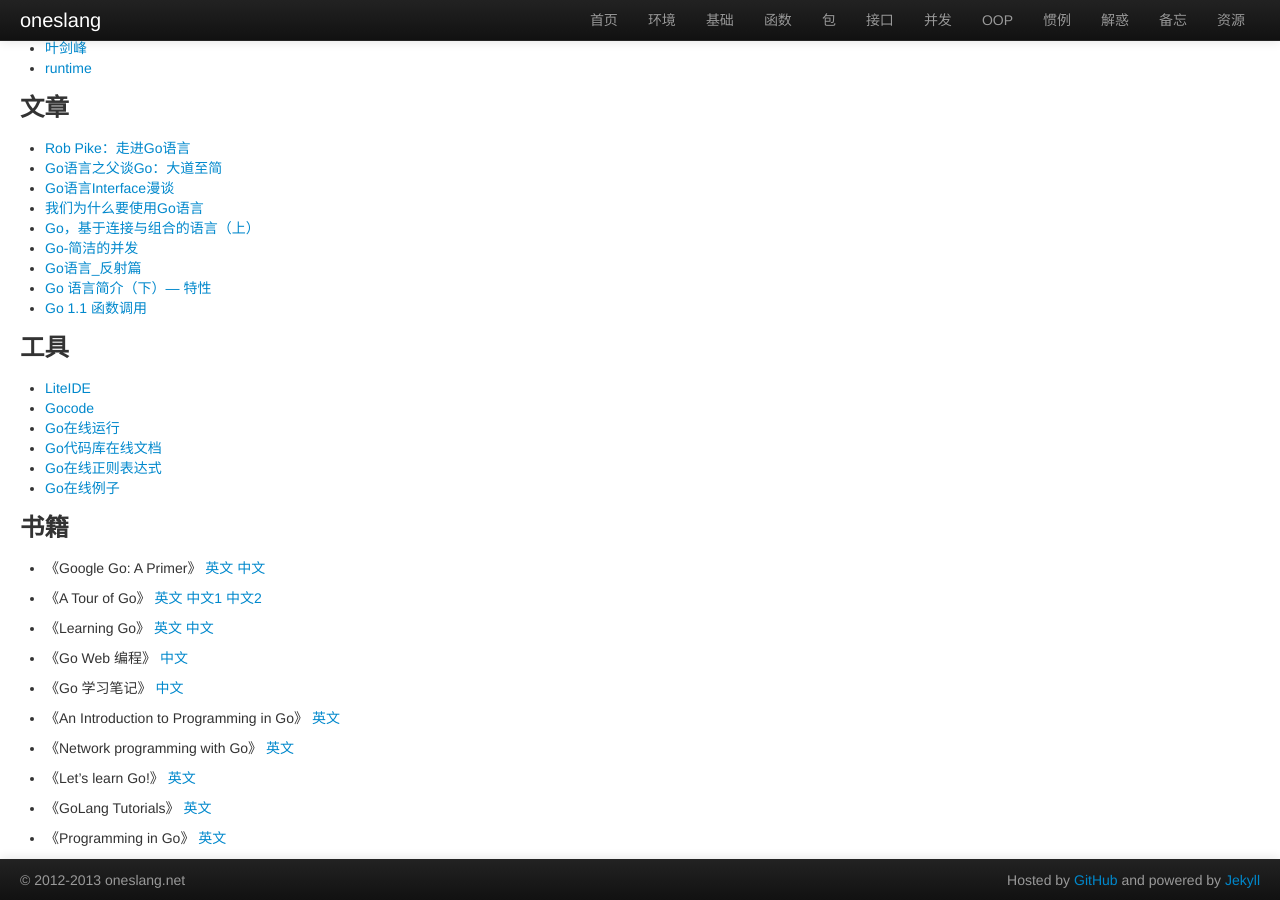
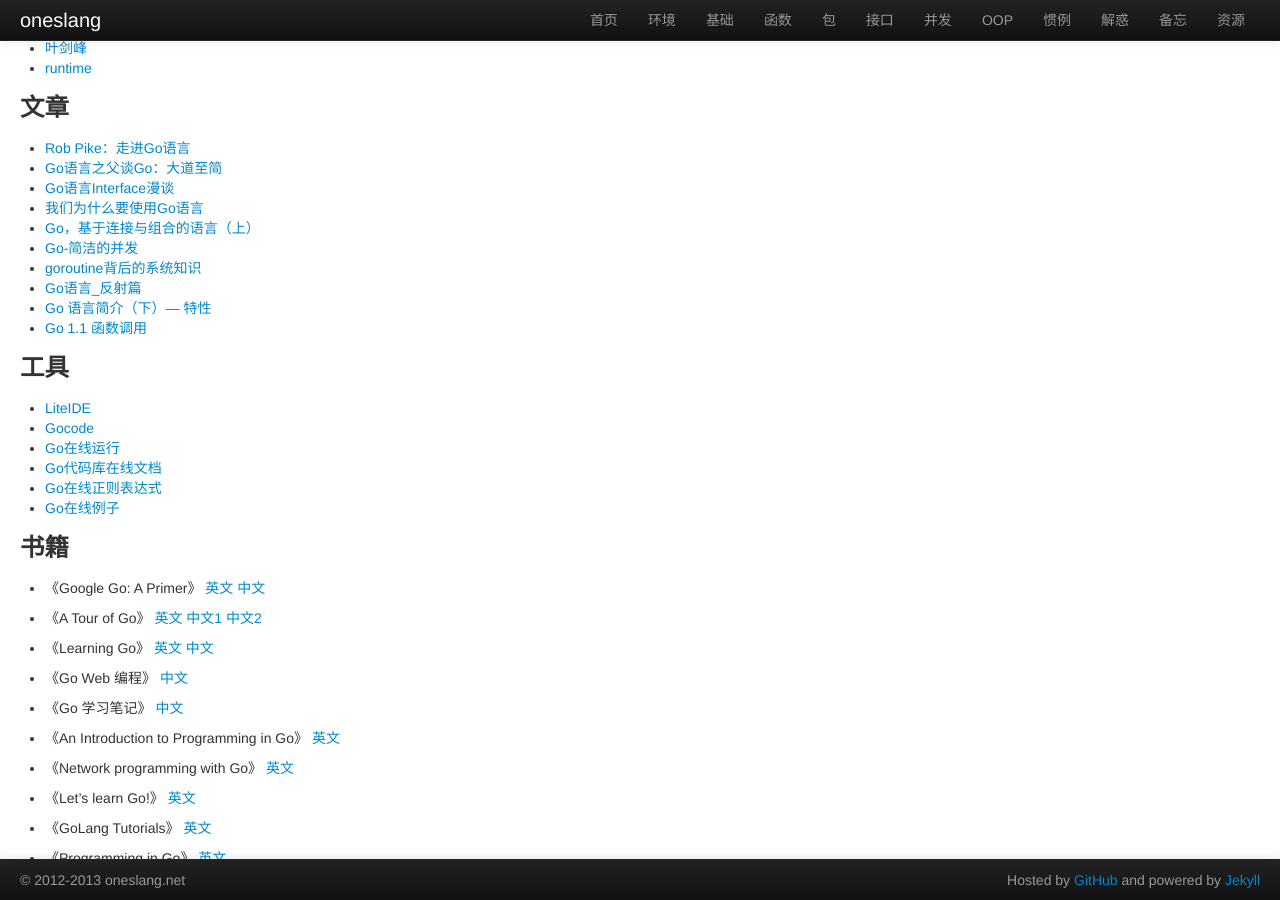
Before and after one commit to oneslang/oneslang.net, a Jekyll site: the page built from golang/resource.md, in a window 1280 px wide and 900 px high, scrolled down 556 px. Built offline with Jekyll 4.4.1, drawn with Linux system fonts in a browser that asks for light colours.

Commit message:
add goroutine

```diff
--- a/golang/resource.md
+++ b/golang/resource.md
@@ -32,6 +32,7 @@ title: 资源
 * [我们为什么要使用Go语言](http://www.csdn.net/article/2012-08-15/2808669)
 * [Go，基于连接与组合的语言（上）](http://www.infoq.com/cn/articles/go-based-on-connection-combination-language-1)
 * [Go-简洁的并发](http://www.yankay.com/go-clear-concurreny)
+* [goroutine背后的系统知识](http://www.sizeofvoid.net/goroutine-under-the-hood)
 * [Go语言_反射篇](http://www.cnblogs.com/yjf512/archive/2012/06/10/2544391.html)
 * [Go 语言简介（下）— 特性](http://coolshell.cn/articles/8489.html)
 * [Go 1.1 函数调用](http://bbs.gocn.im/thread-118-1-1.html)
```
